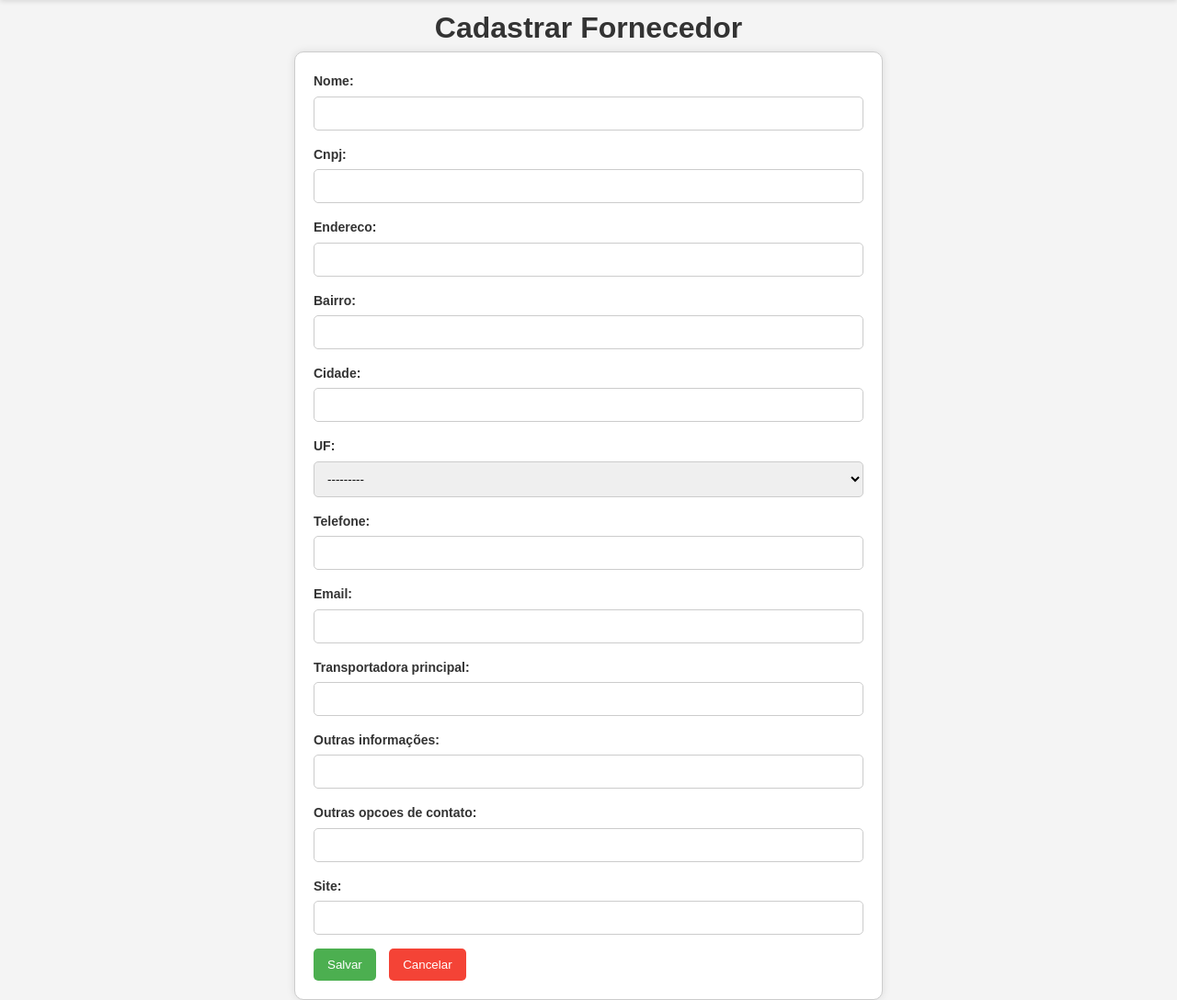
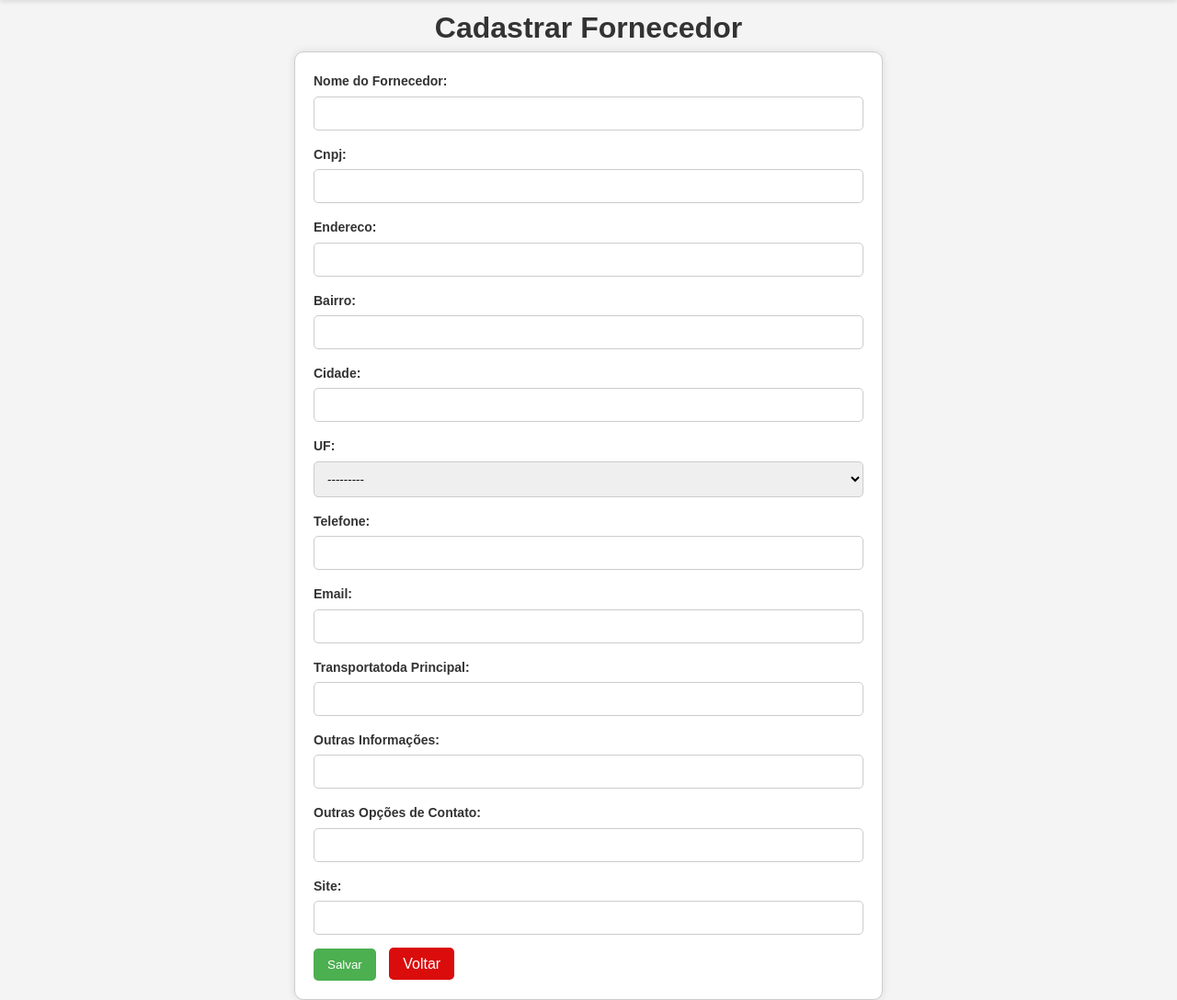
Before and after one commit to ViniDaniel/Cadastro_de_Fornecedores, a Django app: page /create in a window 1280 px wide. Shown: the part 46-1134 px from the top of the page at 92% size. Run offline with Django 5.2, Linux system fonts and the light colour scheme.

Commit message:
atualização de nomes no models e melhpria do html e css

```diff
--- a/static/css/fornecedor_form.css
+++ b/static/css/fornecedor_form.css
@@ -35,7 +35,7 @@ input[type="text"], input[type="email"], input[type="number"], select {
 }
 
 /* Estilo dos botões */
-button[type="submit"], button[type="reset"] {
+button[type="submit"] {
     background-color: #4CAF50;
     color: white;
     padding: 10px 15px;
@@ -45,10 +45,19 @@ button[type="submit"], button[type="reset"] {
     cursor: pointer;
 }
 
-button[type="reset"] {
-    background-color: #f44336;
-}
+.am a {background-color: #da0c0c;
+    color: white;
+    text-decoration: none;
+    padding: 9px 15px;
+    margin-right: 10px;
+    border: none;
+    border-radius: 5px;
+    cursor: pointer;}
 
 button:hover {
     opacity: 0.8;
 }
+
+.am a:hover {
+    opacity: 0.8;
+}
--- a/todos/models.py
+++ b/todos/models.py
@@ -33,7 +33,7 @@ class Fornecedor(models.Model):
         ("SE", "Sergipe"),
         ("TO", "Tocantins"),
     ]  # No UF_Choices, primeira parte é como salva, segunda parte é como aparece pro usuario
-    nome = models.CharField(max_length=200, blank=False, null=False)
+    nome = models.CharField(max_length=200, blank=False, null=False, verbose_name='Nome do Fornecedor')
     cnpj = models.CharField(
         max_length=14, blank=False, null=False, validators=[MinLengthValidator(14)]
     )
@@ -47,9 +47,9 @@ class Fornecedor(models.Model):
         max_length=15, blank=False, null=False, validators=[MinLengthValidator(11)]
     )
     email = models.EmailField(blank=False, null=False)
-    transportadora_principal = models.CharField(max_length=300, blank=False, null=False)
-    outras_informações = models.CharField(max_length=500, blank=True, null=True)
-    outras_opcoes_de_contato = models.CharField(max_length=500, blank=True, null=True)
+    transportadora_principal = models.CharField(max_length=300, blank=False, null=False, verbose_name='Transportatoda Principal')
+    outras_indormacoes = models.CharField(max_length=500, blank=True, null=True, verbose_name='Outras Informações')
+    outras_opcoes_de_contato = models.CharField(max_length=500, blank=True, null=True, verbose_name='Outras Opções de Contato')
     site = models.CharField(max_length=100, blank=True, null=True)
     data_cadastro = models.DateTimeField(auto_now_add=True)
 
--- a/todos/templates/todos/fornecedor_form.html
+++ b/todos/templates/todos/fornecedor_form.html
@@ -10,6 +10,6 @@
     {% csrf_token %}
     {{ form.as_p }}
     <button type="submit">Salvar</button>
-    <button type="reset">Cancelar</button>
+    <span class="am"><a href="{% url 'fornecedor_list' %}">Voltar</a></span>
   </form>
 {% endblock %}
--- a/todos/templates/todos/fornecedor_list.html
+++ b/todos/templates/todos/fornecedor_list.html
@@ -14,7 +14,7 @@
         <thead>
             <tr>
                 <th>ID</th>
-                <th>Nome</th>
+                <th>Nome do Fornecedor</th>
                 <th>CNPJ</th>
                 <th>Endereço</th>
                 <th>Bairro</th>
--- a/todos/templates/todos/produtos_form.html
+++ b/todos/templates/todos/produtos_form.html
@@ -10,6 +10,6 @@
     {% csrf_token %}
     {{ form.as_p }}
     <button type="submit">Salvar</button>
-    <button type="reset">Cancelar</button>
+    <span class="am"><a href="{% url 'fornecedor_list' %}">Voltar</a></span>
   </form>
 {% endblock %}
```
Also changed, not shown: db.sqlite3, todos/migrations/0008_remove_fornecedor_outras_informações_and_more.py (added), todos/migrations/0009_alter_fornecedor_transportadora_principal.py (added).
